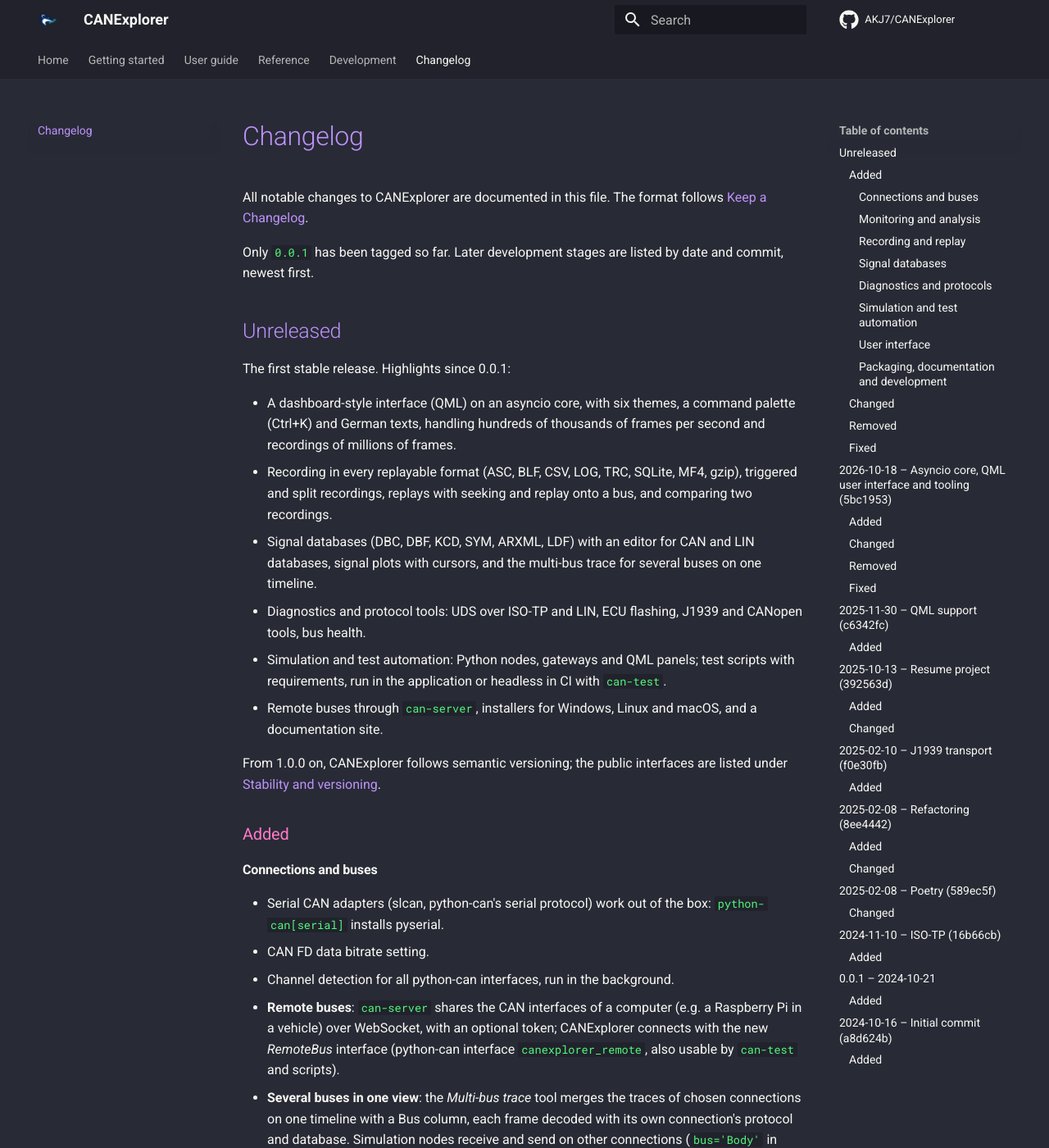
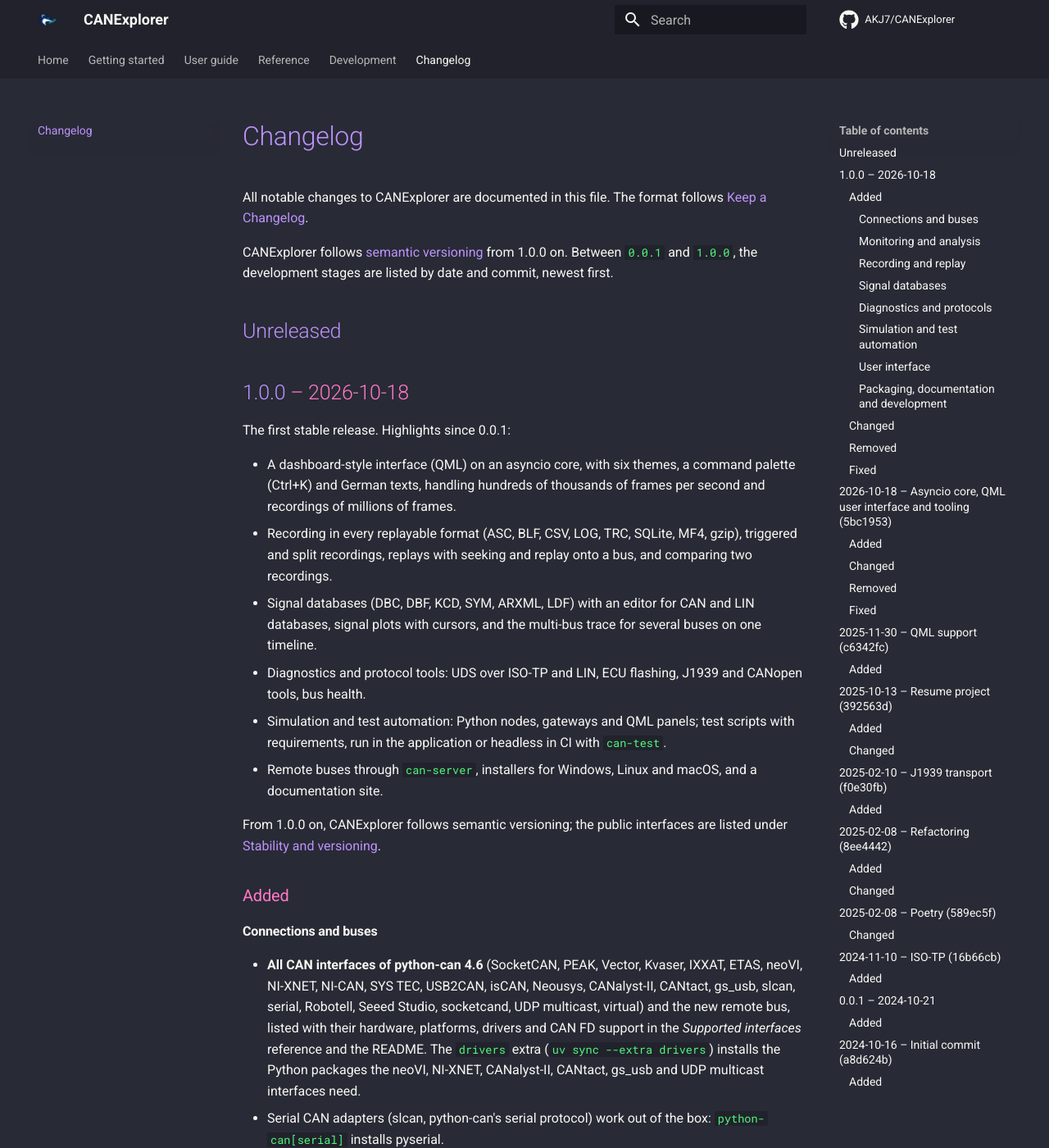
Before and after one commit to AKJ7/CANExplorer, an MkDocs documentation site: the page built from docs/changelog.md, in a window 1280 px wide and 1400 px high. Shown: the whole window at 82% size. Built offline with MkDocs 1.6.1 and Material for MkDocs 9.7.7, drawn with Linux system fonts in a browser that asks for light colours; comment, search, counter and statistics services are not loaded.

Commit message:
Release v1.0.0

```diff
--- a/CHANGELOG.md
+++ b/CHANGELOG.md
@@ -3,9 +3,12 @@
 All notable changes to CANExplorer are documented in this file. The format follows
 [Keep a Changelog](https://keepachangelog.com/en/1.1.0/).
 
-Only `0.0.1` has been tagged so far. Later development stages are listed by date and commit, newest first.
+CANExplorer follows [semantic versioning](https://semver.org/) from 1.0.0 on. Between `0.0.1` and `1.0.0`, the
+development stages are listed by date and commit, newest first.
 
 ## [Unreleased]
+
+## [1.0.0] – 2026-10-18
 
 The first stable release. Highlights since 0.0.1:
 
@@ -27,6 +30,12 @@
 
 #### Connections and buses
 
+- **All CAN interfaces of python-can 4.6** (SocketCAN, PEAK, Vector, Kvaser, IXXAT, ETAS, neoVI, NI-XNET, NI-CAN,
+  SYS TEC, USB2CAN, isCAN, Neousys, CANalyst-II, CANtact, gs_usb, slcan, serial, Robotell, Seeed Studio,
+  socketcand, UDP multicast, virtual) and the new remote bus, listed with their hardware, platforms, drivers and
+  CAN FD support in the *Supported interfaces* reference and the README. The `drivers` extra
+  (`uv sync --extra drivers`) installs the Python packages the neoVI, NI-XNET, CANalyst-II, CANtact, gs_usb and
+  UDP multicast interfaces need.
 - Serial CAN adapters (slcan, python-can's serial protocol) work out of the box: `python-can[serial]` installs
   pyserial.
 - CAN FD data bitrate setting.
@@ -372,5 +381,6 @@
 - Qt Widgets user interface: main window, new connection dialog, about dialog and a raw CAN frame table.
 - Pipenv based project setup, VS Code development container, Dockerfile and a CI workflow skeleton.
 
-[Unreleased]: https://github.com/AKJ7/CANExplorer/compare/0.0.1...HEAD
+[Unreleased]: https://github.com/AKJ7/CANExplorer/compare/v1.0.0...HEAD
+[1.0.0]: https://github.com/AKJ7/CANExplorer/releases/tag/v1.0.0
 [0.0.1]: https://github.com/AKJ7/CANExplorer/releases/tag/0.0.1
--- a/mkdocs.yml
+++ b/mkdocs.yml
@@ -70,6 +70,7 @@
       - Scripting API: reference/scripting-api.md
       - Test API: reference/test-api.md
       - QML panel API: reference/panel-api.md
+      - Supported interfaces: reference/interfaces.md
       - Command line: reference/command-line.md
       - File formats: reference/file-formats.md
       - Keyboard shortcuts: reference/keyboard-shortcuts.md
--- a/pyproject.toml
+++ b/pyproject.toml
@@ -1,6 +1,6 @@
 [project]
 name = "can-explorer"
-version = "0.0.1"
+version = "1.0.0"
 description = "Monitor, analyse, diagnose, simulate and test CAN, CAN FD and LIN buses"
 authors = [{ name = "AKJ7", email = "akj123429@gmail.com" }]
 license = "MIT"
@@ -60,6 +60,10 @@
 [project.optional-dependencies]
 mf4 = [
     "asammdf>=7",
+]
+# python-can interfaces that need packages of their own (neoVI, NI-XNET, CANalyst-II, CANtact, gs_usb, UDP multicast)
+drivers = [
+    "python-can[neovi,nixnet,canalystii,cantact,gs-usb,multicast]",
 ]
 
 [dependency-groups]
```
Also changed, not shown: README.md (+33 -4 lines), docs/getting-started/installation.md (+6 -5 lines), docs/reference/index.md (+1 -0 lines), docs/reference/interfaces.md (added, +69 -0 lines), 2 other files.
